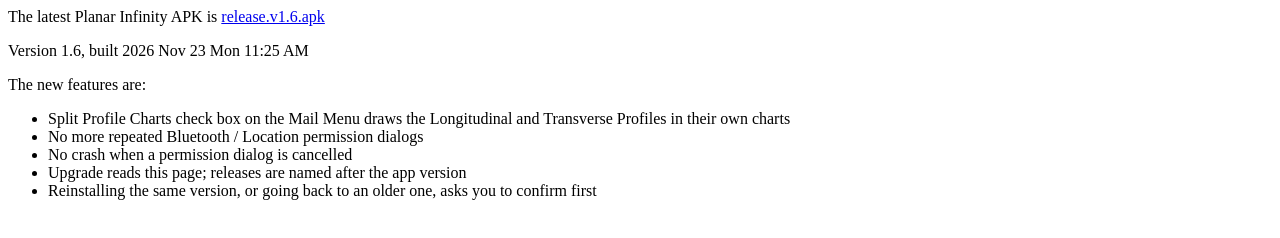
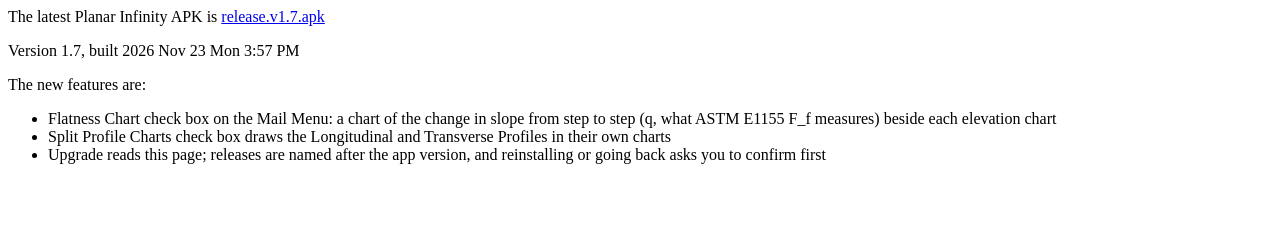
Before and after one commit to madmattman/Planar-Infinity-releases, a plain HTML site: page index.html in a window 1280 px wide. Drawn offline with Linux system fonts and the light colour scheme.

Commit message:
release.v1.7
Planar Infinity 1.7, built from madmattman/Planar-Infinity main at
3dde0bf (with versionName raised to 1.7), signed with the usual key.
New: the Flatness Chart check box (madmattman/Planar-Infinity#18).

SHA-256 696129c1dc060bab9c20d579589207dd55e4066f3e0e5aaa0c0a65247f15df29

index.html links release.v1.7.apk; README.md names it the latest.
release.v1.6.apk stays for going back.

Co-Authored-By: Claude Opus 5.5 <noreply@anthropic.com>
Claude-Session: https://claude.ai/code/session_014ofJmt6yMG3KRqGe1c9eNh

```diff
--- a/index.html
+++ b/index.html
@@ -1,13 +1,11 @@
 <html><body><p>The latest Planar Infinity APK is
-<a href="https://raw.githubusercontent.com/madmattman/planar-infinity-releases/main/release.v1.6.apk"
-     >release.v1.6.apk</a></p>
-<p>Version 1.6, built 2026 Nov 23 Mon 11:25 AM</p>
+<a href="https://raw.githubusercontent.com/madmattman/planar-infinity-releases/main/release.v1.7.apk"
+     >release.v1.7.apk</a></p>
+<p>Version 1.7, built 2026 Nov 23 Mon 3:57 PM</p>
 <p>The new features are:</p>
 <ul>
-<li>Split Profile Charts check box on the Mail Menu draws the Longitudinal and Transverse Profiles in their own charts</li>
-<li>No more repeated Bluetooth / Location permission dialogs</li>
-<li>No crash when a permission dialog is cancelled</li>
-<li>Upgrade reads this page; releases are named after the app version</li>
-<li>Reinstalling the same version, or going back to an older one, asks you to confirm first</li>
+<li>Flatness Chart check box on the Mail Menu: a chart of the change in slope from step to step (q, what ASTM E1155 F_f measures) beside each elevation chart</li>
+<li>Split Profile Charts check box draws the Longitudinal and Transverse Profiles in their own charts</li>
+<li>Upgrade reads this page; releases are named after the app version, and reinstalling or going back asks you to confirm first</li>
 </ul>
 </body></html>
```
Also changed, not shown: 2 other files.
